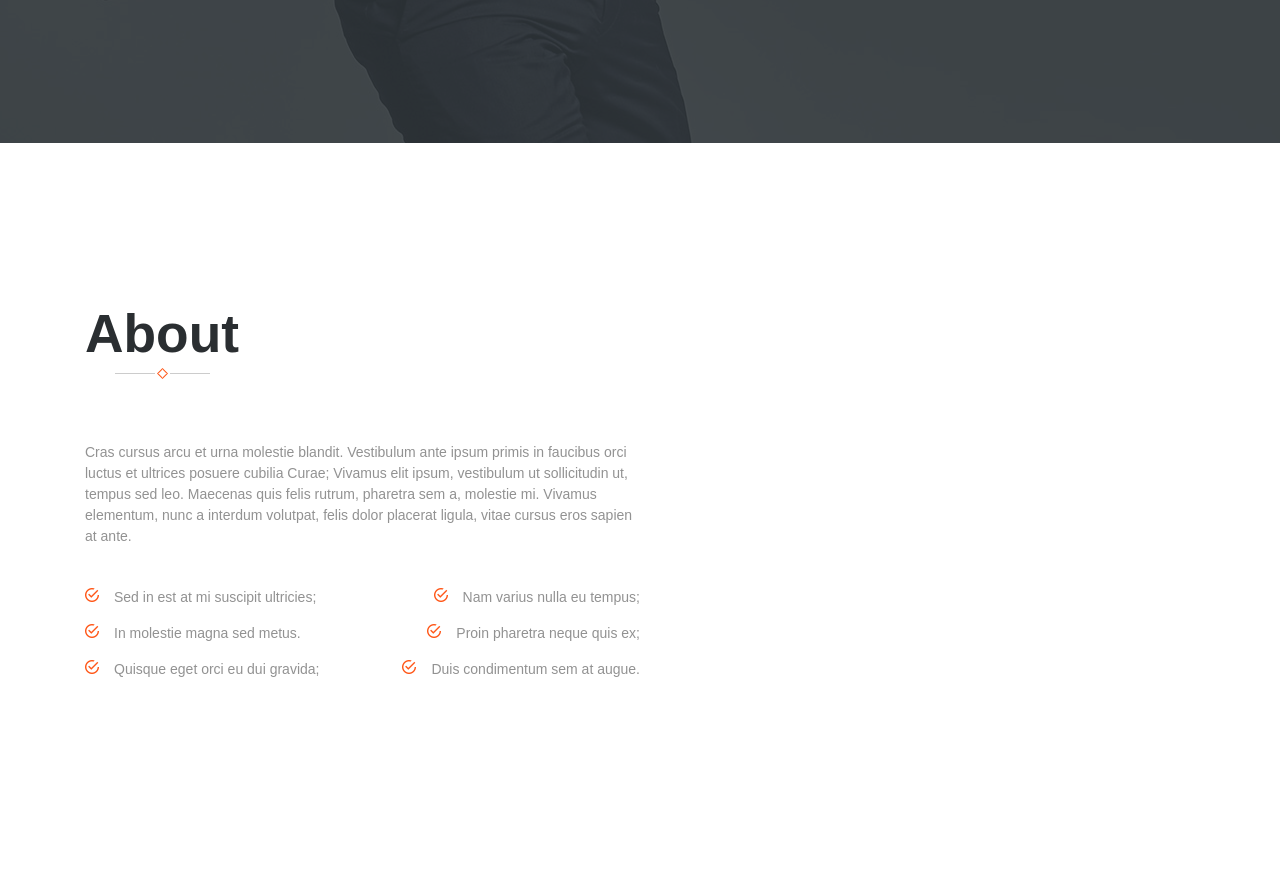
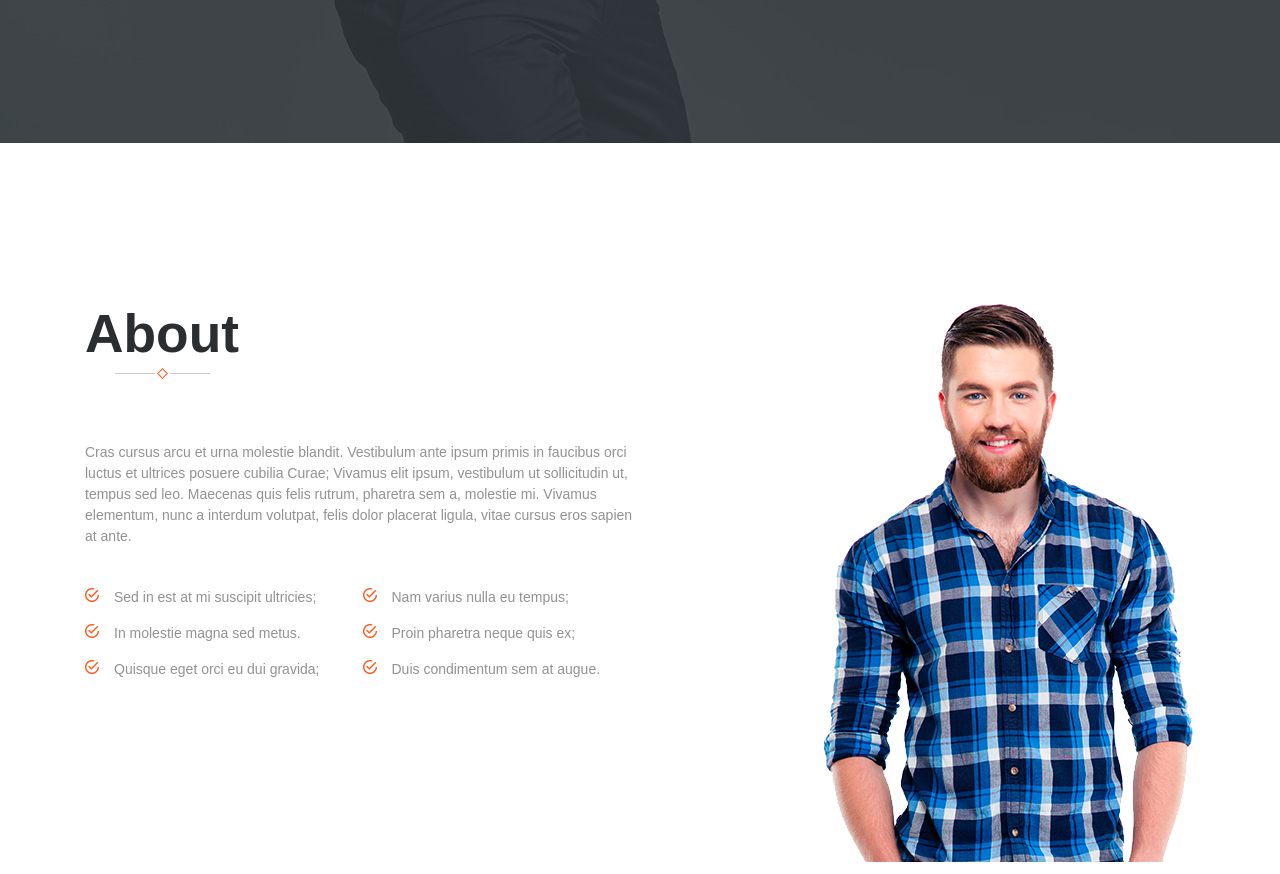
Before and after one commit to FrontendHere/Doo, a website: page src/index.html in a window 1280 px wide. Shown: the part 897-1771 px from the top of the page. Drawn offline with nearby package versions, Linux system fonts and the light colour scheme; files that its build step writes are made by us from their sources; files whose address does not match are found by name; a web font is replaced by a local one.

Commit message:
About section - step 0

```diff
--- a/src/about/_about.scss
+++ b/src/about/_about.scss
@@ -1,11 +1,13 @@
 .about-i{
 	padding:{
 		top: 160px;
-		bottom: 160px;
 	}
 	&__col{
 		width: 50%;
-		display: inline-block;
+		float: left;
+		&_right{
+			text-align: right;
+		}
 	}
 	&__p{
 		color: $gray;
@@ -19,29 +21,19 @@
 		}
 		line-height: 1.5;
 	}
-	&__div{
-		@extend .about-i__p;
-		padding: 0;
+	&:after{
+		display: table;
+		content: "";
+		clear: both;
 	}
-	&__ul{
-		display: flex;
-		flex:{
-			wrap: wrap;
-		}
-		justify-content: space-between;
-	}
-	&__li{
-		padding:{
-			bottom: 15px;
-		}
-		&:before{
-			display: inline-block;
-			content: "";
-			background: url(../img/check.png) no-repeat;
-			width: 14px;
-			height: 14px;
-			padding:{
-				right: 15px;
+}
+@media (max-width: 767px){
+	.about-i{
+		&__col{
+			width: 100%;
+			float: none;
+			&_right{
+				display: none;
 			}
 		}
 	}
--- a/src/about/about.html
+++ b/src/about/about.html
@@ -5,17 +5,10 @@
 			<p class="about-i__p">
 				Cras cursus arcu et urna molestie blandit. Vestibulum ante ipsum primis in faucibus orci luctus et ultrices posuere cubilia Curae; Vivamus elit ipsum, vestibulum ut sollicitudin ut, tempus sed leo. Maecenas quis felis rutrum, pharetra sem a, molestie mi. Vivamus elementum, nunc a interdum volutpat, felis dolor placerat ligula, vitae cursus eros sapien at ante.
 			</p>
-			<div class="about-i__div">
-				<ul class="about-i__ul">
-					<li class="about-i__li">Sed in est at mi suscipit ultricies;</li>
-					<li class="about-i__li">Nam varius nulla eu tempus;</li>
-					<li class="about-i__li">In molestie magna sed metus.</li>
-					<li class="about-i__li">Proin pharetra neque quis ex;</li>
-					<li class="about-i__li">Quisque eget orci eu dui gravida;</li>
-					<li class="about-i__li">Duis condimentum sem at augue.</li>
-				</ul>
-			</div>
+			@@include('ul/ul.html')
 		</div>
-		<div class="about-i__col"></div>
+		<div class="about-i__col about-i__col_right">
+			<img src="img/about-face.png" alt="">
+		</div>
 	</div>
 </section>
--- /dev/null
+++ b/src/about/ul/_ul.scss
@@ -0,0 +1,37 @@
+.ul-i{
+	@extend .about-i__p;
+	padding: 0;
+	width: 100%;
+	&__li{
+		padding:{
+			bottom: 15px;
+		}
+		width: 50%;
+		float: left;
+		span{
+			&:before{
+				display: inline-block;
+				content: "";
+				background: url(../img/check.png) no-repeat;
+				width: 14px;
+				height: 14px;
+				padding:{
+						right: 15px;
+				}
+			}
+		}
+	}
+	&:after{
+		display: table;
+		content: "";
+		clear: both;
+	}
+}
+@media (max-width: 1200px){
+	.ul-i{
+		&__li{
+			width: 100%;
+			float: none;
+		}
+	}
+}
--- /dev/null
+++ b/src/about/ul/ul.html
@@ -0,0 +1,8 @@
+<ul class="ul-i">
+	<li class="ul-i__li"><span>Sed in est at mi suscipit ultricies;</span></li>
+	<li class="ul-i__li"><span>Nam varius nulla eu tempus;</span></li>
+	<li class="ul-i__li"><span>In molestie magna sed metus.</span></li>
+	<li class="ul-i__li"><span>Proin pharetra neque quis ex;</span></li>
+	<li class="ul-i__li"><span>Quisque eget orci eu dui gravida;</span></li>
+	<li class="ul-i__li"><span>Duis condimentum sem at augue.</span></li>
+</ul>
--- a/src/style.scss
+++ b/src/style.scss
@@ -6,4 +6,5 @@
 		"first-monitor/header/menu/menu",
 		"first-monitor/header/menu/__submenu/menu__submenu",
 		"first-monitor/button/button",
-		"about/about";
+		"about/about",
+		"about/ul/ul";
```
Also changed, not shown: build/css/style.css, build/img/about-face.png (added), build/index.html.
